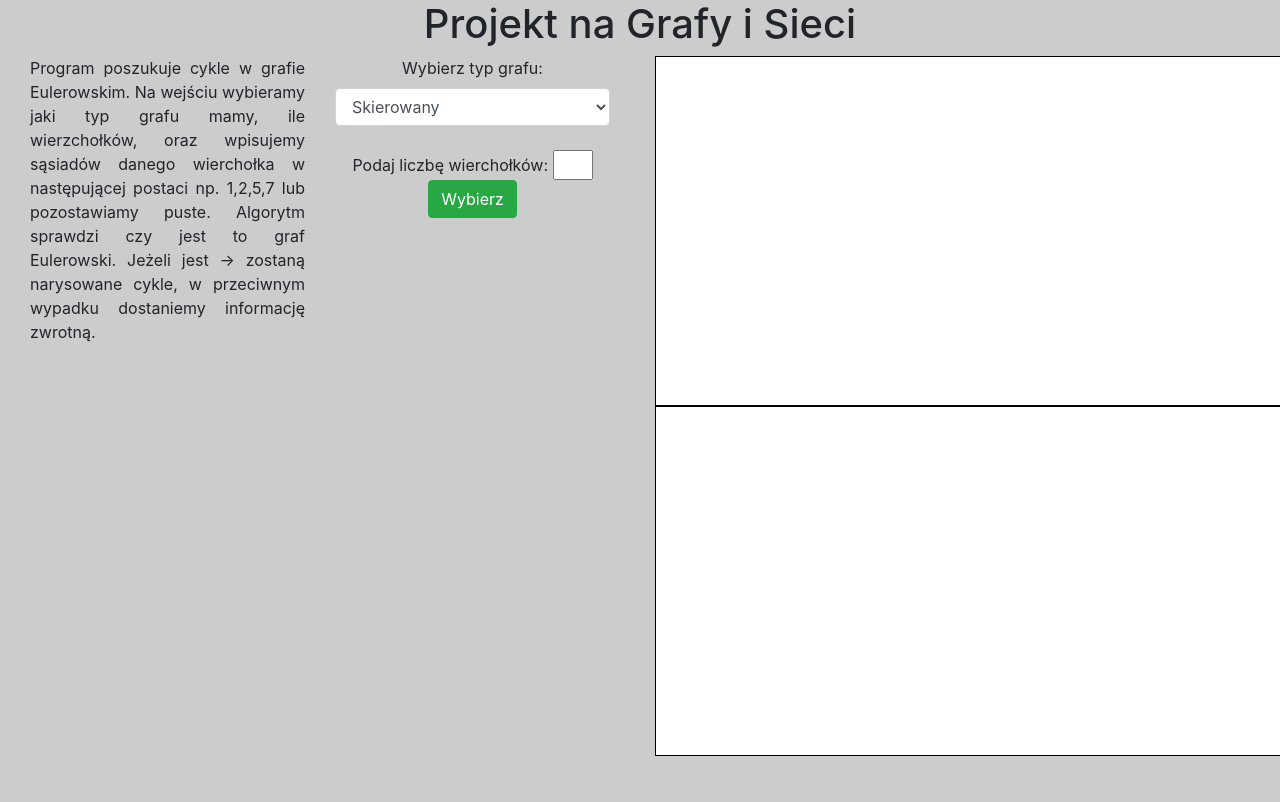
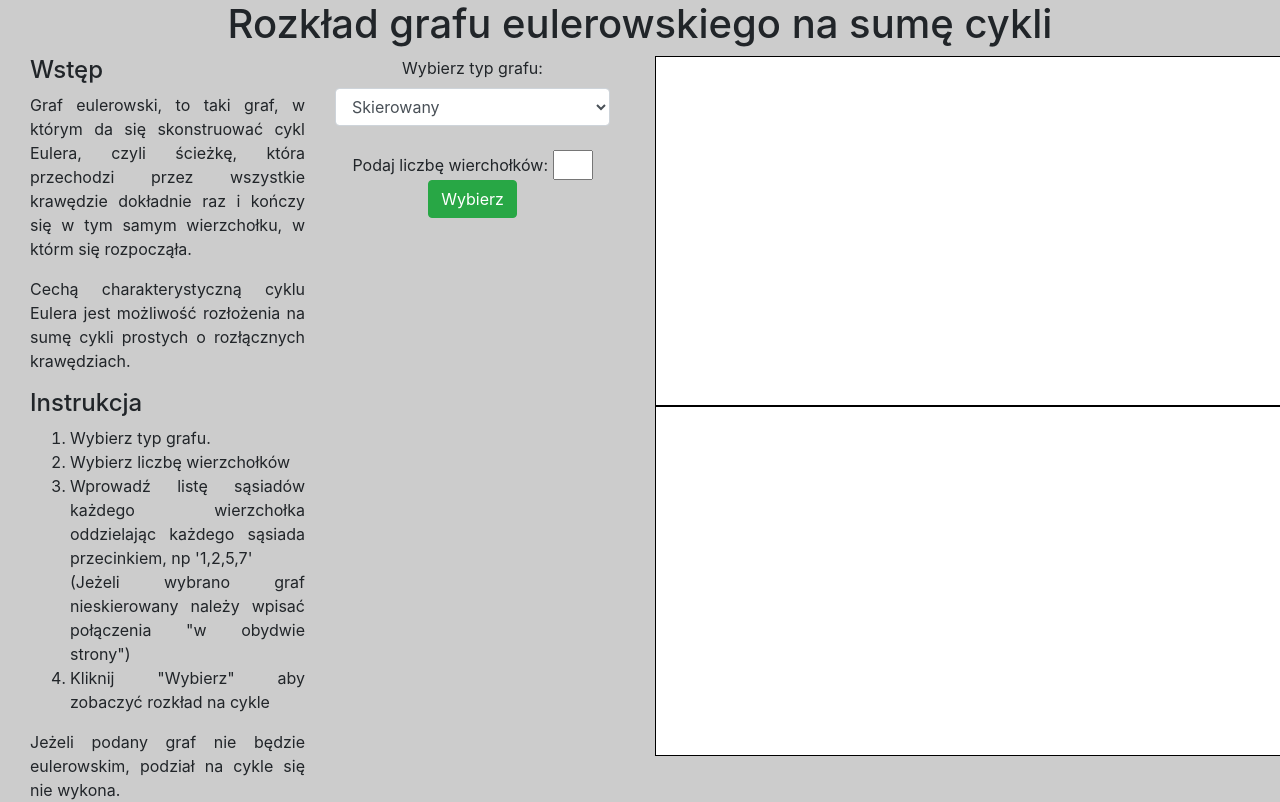
Before and after one commit to ogrekpl/HierholzerAlgorithm, a plain HTML site: page index.html in a window 1280 px wide. Shown: the top 802 px of the page. Drawn offline with nearby package versions, Linux system fonts and the light colour scheme; a script that the page names is missing.

Commit message:
Edytowano opis i instrukcję

```diff
--- a/index.html
+++ b/index.html
@@ -62,13 +62,30 @@
         }
 
     </script>
-    </head>
+</head>
 <body onload="onLoad()">
     <div id="container">
-        <center><h1>Projekt na Grafy i Sieci</h1></center>
+        <center><h1>Rozkład grafu eulerowskiego na sumę cykli</h1></center>
     </hr>
         <div class="col-6 .col-lg-4" style="float: left">
-            <div class="col-6 .col-md-4" style="float: left; text-align: justify">Program poszukuje cykle w grafie Eulerowskim. Na wejściu wybieramy jaki typ grafu mamy, ile wierzchołków, oraz wpisujemy sąsiadów danego wierchołka w następującej postaci np. 1,2,5,7 lub pozostawiamy puste. Algorytm sprawdzi czy jest to graf Eulerowski. Jeżeli jest -> zostaną narysowane cykle, w przeciwnym wypadku dostaniemy informację zwrotną. </div>
+            <div class="col-6 .col-md-4" style="float: left; text-align: justify">
+                <h4>Wstęp</h4>
+                <p>Graf eulerowski, to taki graf, w którym da się skonstruować cykl Eulera, czyli ścieżkę, która przechodzi przez wszystkie krawędzie dokładnie raz
+                i kończy się w tym samym wierzchołku, w którm się rozpocząła.</p>
+                <p>Cechą charakterystyczną cyklu Eulera jest możliwość rozłożenia na sumę cykli prostych o rozłącznych krawędziach.</p>
+
+                <h4>Instrukcja</h4>
+                <ol>
+                    <li>Wybierz typ grafu.</li>
+                    <li>Wybierz liczbę wierzchołków</li>
+                    <li>
+                        Wprowadź listę sąsiadów każdego wierzchołka oddzielając każdego sąsiada przecinkiem, np '1,2,5,7'<br>
+                        (Jeżeli wybrano graf nieskierowany należy wpisać połączenia "w obydwie strony")
+                    </li>
+                    <li>Kliknij "Wybierz" aby zobaczyć rozkład na cykle</li>
+                </ol>
+                Jeżeli podany graf nie będzie eulerowskim, podział na cykle się nie wykona.
+            </div>
             <div class="col-6 .col-md-4" style="float: left; text-align: center">
                 <div class="form-group">
                     <label for="sel1">Wybierz typ grafu:</label>
```
